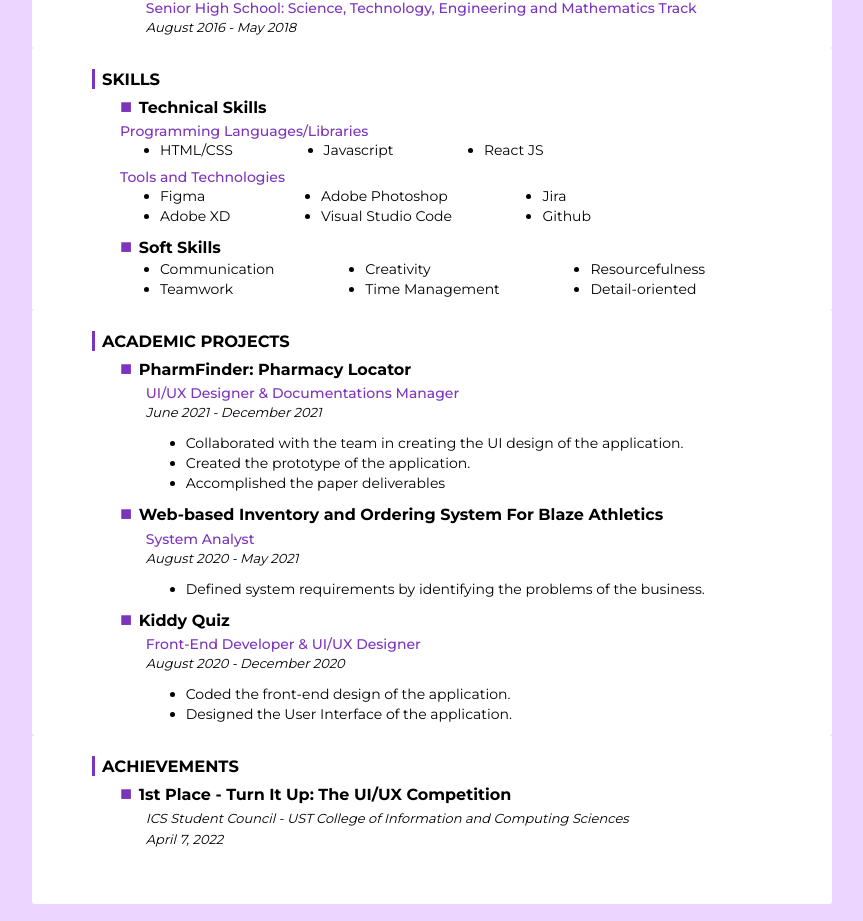
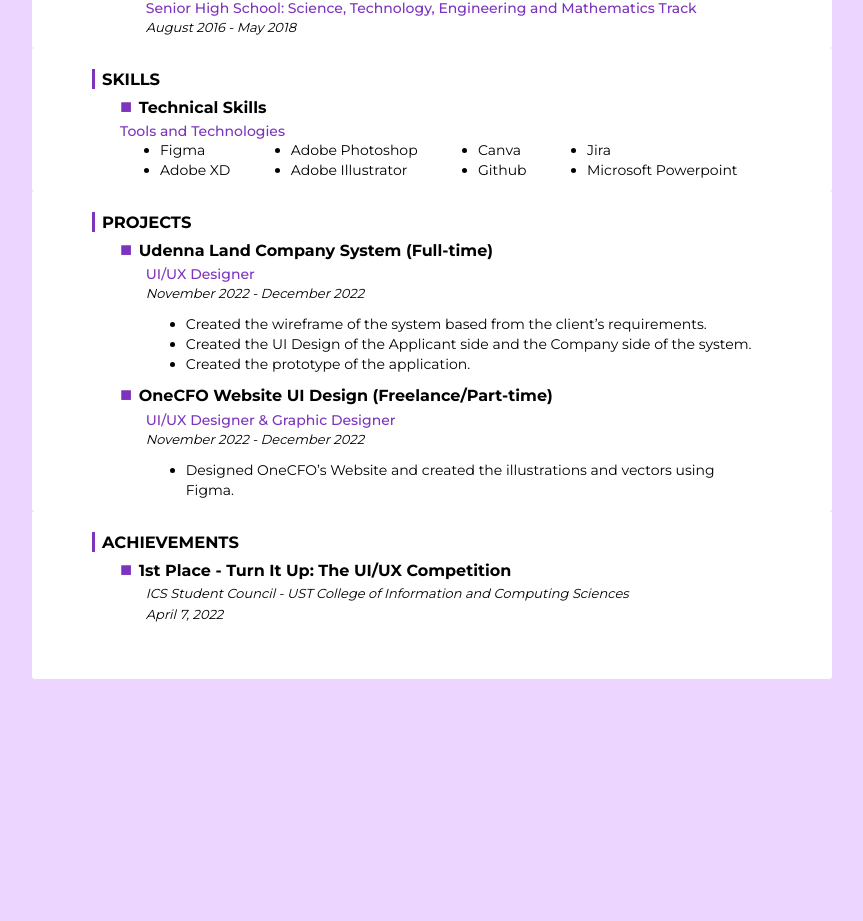
Before and after one commit to mvbasbas/resume, a React (Create React App) app: page / in a window 1280 px wide. Shown: the part 1099-2020 px from the top of the page, without its empty margins (208-1071 px from the left). After the commit the page ends 1828 px from the top, so only its background shows below. Built offline with nearby package versions, Linux system fonts and the light colour scheme.

Commit message:
Add project

```diff
--- a/src/components/Projects.js
+++ b/src/components/Projects.js
@@ -7,41 +7,31 @@ class Projects extends React.Component{
             <div>
                 <div className = "container">
                     <hr className = "vertical"/>
-                        <h3>ACADEMIC PROJECTS</h3>
+                        <h3>PROJECTS</h3>
                         <div className = "section">
                             <ul className = "bullet">
-                                <li>PharmFinder: Pharmacy Locator</li>
+                                <li>Udenna Land Company System (Full-time)</li>
                             </ul>
                             <div className = "li-container">
-                                <div className = "sub-text">UI/UX Designer &#38; Documentations Manager</div>
-                                <div className ="date">June 2021 - December 2021</div>
+                                <div className = "sub-text">UI/UX Designer</div>
+                                <div className ="date">November 2022 - December 2022</div>
                                 <ul className ="sub-list">
-                                    <li>Collaborated with the team in creating the UI design of the application.</li>
+                                    <li>Created the wireframe of the system based from the client’s requirements.</li>
+                                    <li>Created the UI Design of the Applicant side and the Company side of the system.</li>
                                     <li>Created the prototype of the application.</li>
-                                    <li>Accomplished the paper deliverables</li>
                                 </ul>
                             </div>
                             <ul className = "bullet">
-                                <li>Web-based Inventory and Ordering System For Blaze Athletics </li>
+                                <li>OneCFO Website UI Design (Freelance/Part-time)</li>
                             </ul>
                             <div className = "li-container">
-                                <div className = "sub-text">System Analyst</div>
-                                <div className ="date">August 2020 - May 2021</div>
+                                <div className = "sub-text">UI/UX Designer & Graphic Designer</div>
+                                <div className ="date">November 2022 - December 2022</div>
                                 <ul className ="sub-list">
-                                    <li>Defined system requirements by identifying the problems of the business.</li>
+                                    <li>Designed OneCFO’s Website and created the illustrations and vectors using Figma.</li>
                                 </ul>
                             </div>
-                            <ul className = "bullet">
-                                <li>Kiddy Quiz </li>
-                            </ul>
-                            <div className = "li-container">
-                                <div className = "sub-text">Front-End Developer &#38; UI/UX Designer</div>
-                                <div className ="date">August 2020 - December 2020</div>
-                                <ul className ="sub-list">
-                                    <li>Coded the front-end design of the application.</li>
-                                    <li>Designed the User Interface of the application.</li>
-                                </ul>
-                            </div>
+
                         </div>
 
                 </div>
--- a/src/components/Skills.js
+++ b/src/components/Skills.js
@@ -13,17 +13,6 @@ class Skills extends React.Component{
                                 <li>Technical Skills</li>
                             </ul>
 
-                            <div className = "sub-text">Programming Languages/Libraries</div>
-
-                                <ul className ="sub-list">
-                                    <div className = "skill1-container">
-                                        <li>HTML/CSS</li>
-                                    </div>
-                                    <div className = "skill1-container">
-                                        <li>Javascript</li>
-                                    </div>
-                                    <li>React JS</li>
-                                </ul>
 
                             <div className = "tools-container">
                                 <div className = "sub-text">Tools and Technologies</div>
@@ -34,32 +23,19 @@ class Skills extends React.Component{
                                 </div>
                                 <div className = "skill1-container">
                                     <li>Adobe Photoshop</li>
-                                    <li>Visual Studio Code</li>
+                                    <li>Adobe Illustrator</li>
+                                </div>
+                                <div className = "skill1-container">
+                                    <li>Canva</li>
+                                    <li>Github</li>
                                 </div>
                                     <li>Jira</li>
-                                    <li>Github</li>
+                                    <li>Microsoft Powerpoint</li>
+
                                 </ul>
                             </div>
 
-                            <div className = "soft-container">
-                                <ul className = "bullet">
-                                    <li>Soft Skills</li>
-                                </ul>
 
-                                <ul className ="sub-list">
-                                    <div className = "skill1-container">
-                                        <li>Communication</li>
-                                        <li>Teamwork</li>
-                                    </div>
-                                    <div className = "skill1-container">
-                                        <li>Creativity</li>
-                                        <li>Time Management</li>
-                                    </div>
-                                        <li>Resourcefulness</li>
-                                        <li>Detail-oriented</li>
-
-                                </ul>
-                            </div>
                         </div>
 
                 </div>
--- a/src/components/style.css
+++ b/src/components/style.css
@@ -148,7 +148,7 @@ h3 {
 
 .skill1-container {
   float: left;
-  padding-right: 15%;
+  padding-right: 10%;
 }
 
 .skill2-container {
```
